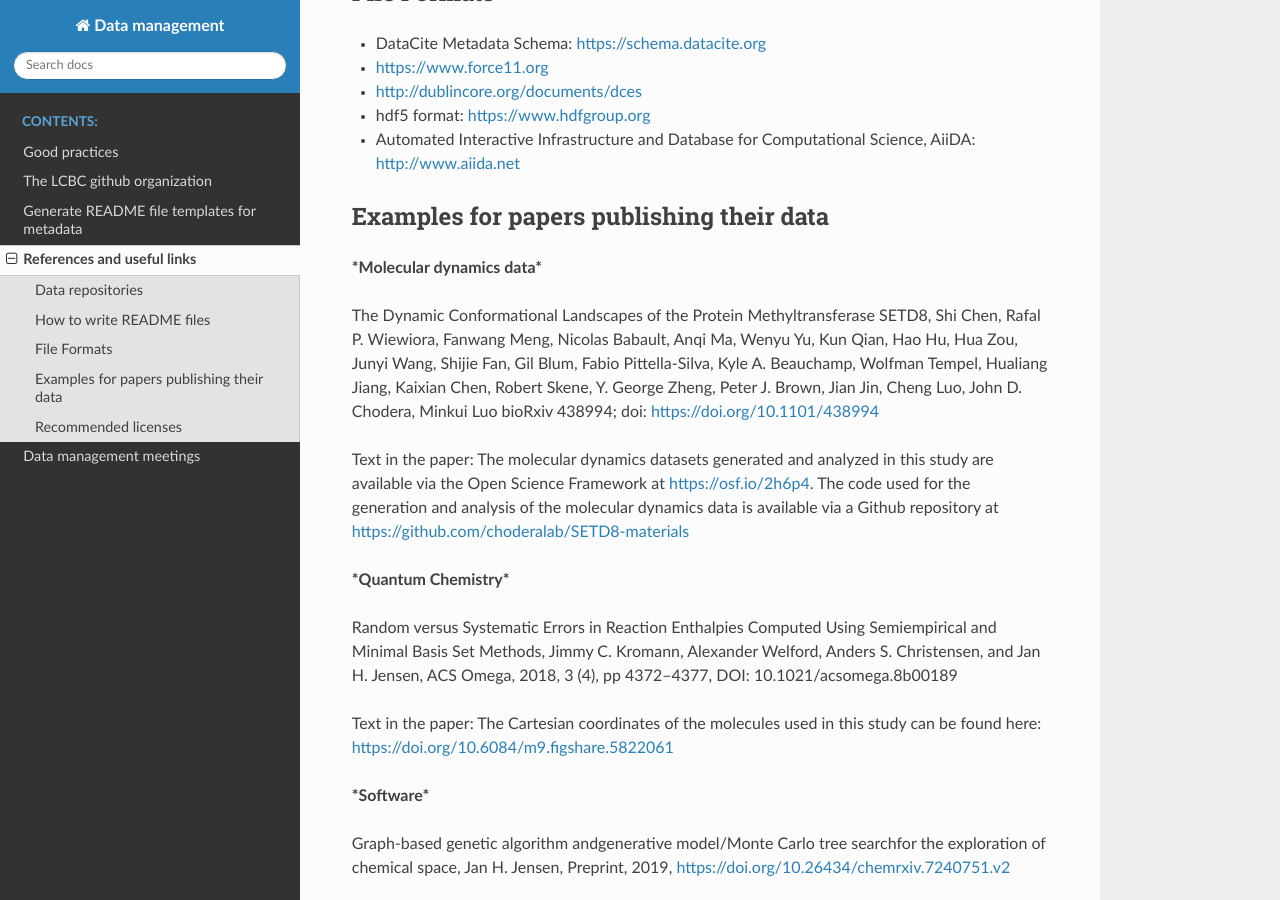
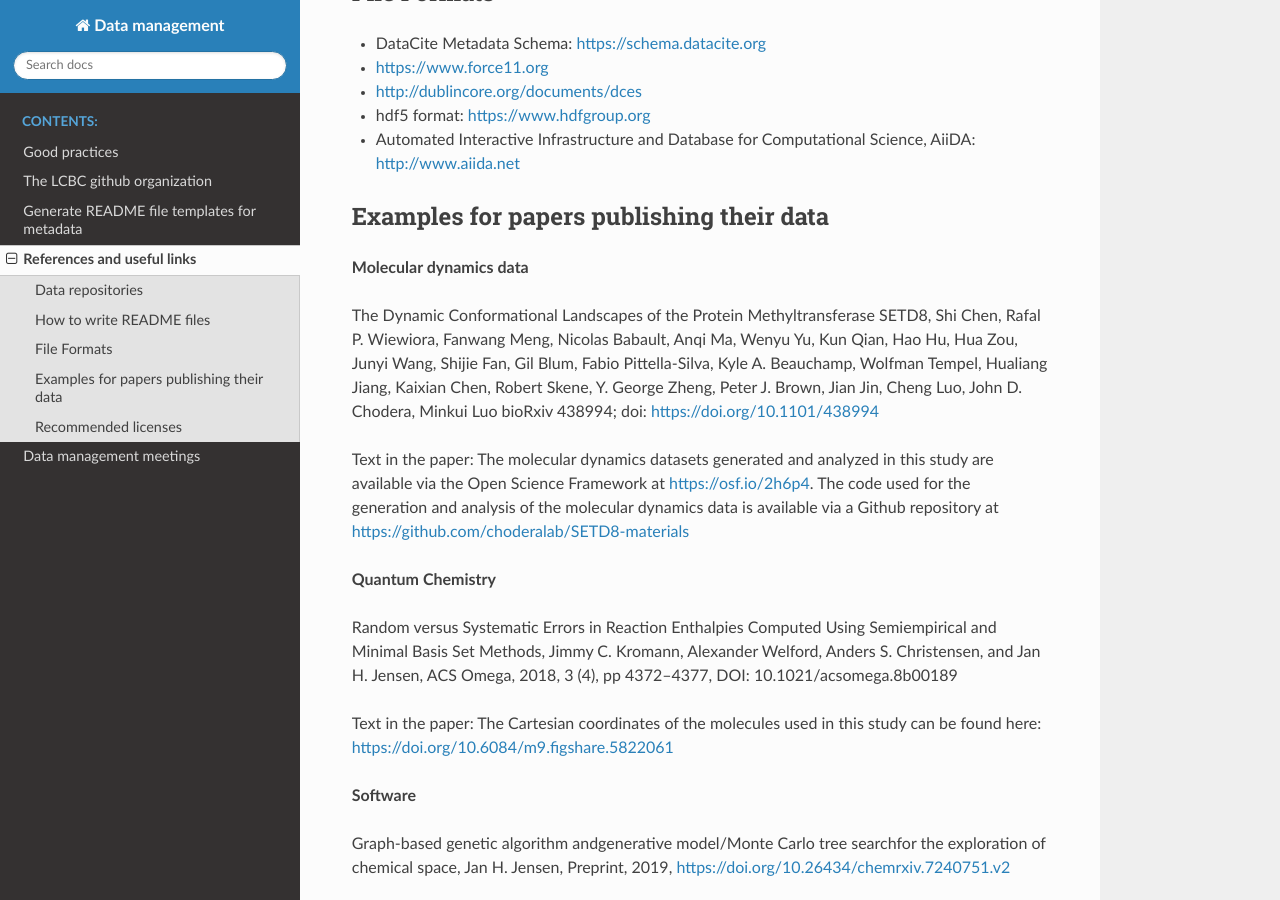
Before and after one commit to lcbc-epfl/data_management, a Sphinx documentation site: the page built from doc/references.rst, in a window 1280 px wide and 900 px high, scrolled down 632 px. Built offline with Sphinx 7.4.7 and the Read the Docs theme 2.0.0, drawn with Linux system fonts in a browser that asks for light colours.

```diff
--- a/doc/references.rst
+++ b/doc/references.rst
@@ -11,7 +11,7 @@ References and useful links
 
 
 Data repositories
--------------------
+**********************
 
 * The zenodo data repository: https://zenodo.org
 
@@ -22,14 +22,14 @@ Data repositories
 * Open Science Framework https://osf.io/
 
 How to write README files
-------------------------------
+***************************
 
 * https://www.dataone.org/best-practices/metadata
 
 * https://data.research.cornell.edu/content/readme
 
 File Formats
------------------
+*************
 
 * DataCite Metadata Schema: https://schema.datacite.org
 
@@ -43,9 +43,9 @@ File Formats
 
 
 Examples for papers publishing their data
---------------------------------------------
+**********************************************
 
-***Molecular dynamics data***
+**Molecular dynamics data**
 
 The Dynamic Conformational Landscapes of the Protein Methyltransferase SETD8,
 Shi Chen, Rafal P. Wiewiora, Fanwang Meng, Nicolas Babault, Anqi Ma, Wenyu Yu, Kun Qian, Hao Hu, Hua Zou, Junyi Wang, Shijie Fan, Gil Blum, Fabio Pittella-Silva, Kyle A. Beauchamp, Wolfman Tempel, Hualiang Jiang, Kaixian Chen, Robert Skene, Y. George Zheng, Peter J. Brown, Jian Jin, Cheng Luo, John D. Chodera, Minkui Luo
@@ -55,7 +55,7 @@ Text in the paper:
 The  molecular  dynamics  datasets  generated and  analyzed  in  this
 study  are  available  via  the  Open  Science  Framework  at  https://osf.io/2h6p4.  The  code  used  for the generation and analysis of the molecular dynamics data is available via a Github repository at https://github.com/choderalab/SETD8-materials
 
-***Quantum Chemistry***
+**Quantum Chemistry**
 
 Random versus Systematic Errors in Reaction Enthalpies Computed
 Using Semiempirical and Minimal Basis Set Methods,
@@ -66,7 +66,7 @@ The Cartesian coordinates of the molecules used in this study
 can be found here: https://doi.org/10.6084/m9.figshare.5822061
 
 
-***Software***
+**Software**
 
 Graph-based genetic algorithm andgenerative model/Monte Carlo tree searchfor the exploration of chemical space, Jan H. Jensen, Preprint, 2019, https://doi.org/10.26434/chemrxiv.7240751.v2
 
@@ -76,7 +76,7 @@ SUPPLEMENTARY INFORMATION: The codes used in this study can be found on GitHub:
 
 
 Recommended licenses
-------------------------
+***************************
 
 * MIT licence: Completely free whatever you want to do with the software, data no attribution required https://en.wikipedia.org/wiki/MIT_License
 * GNU GPLv3: A bit more restricted than MIT License for free software.  MIT License is permissive, GPL License has strong copyleft. https://www.gnu.org/licenses/gpl-3.0.de.html
```
